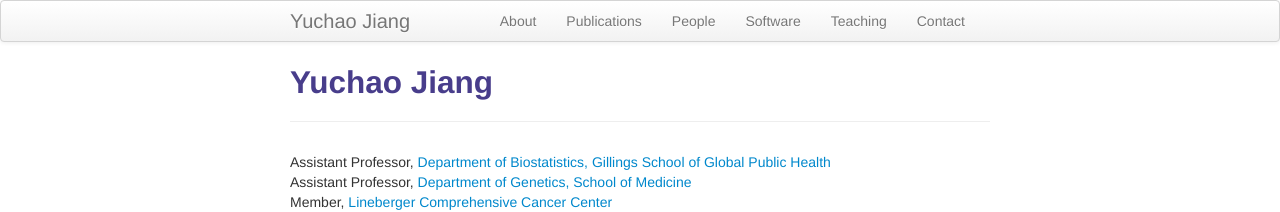
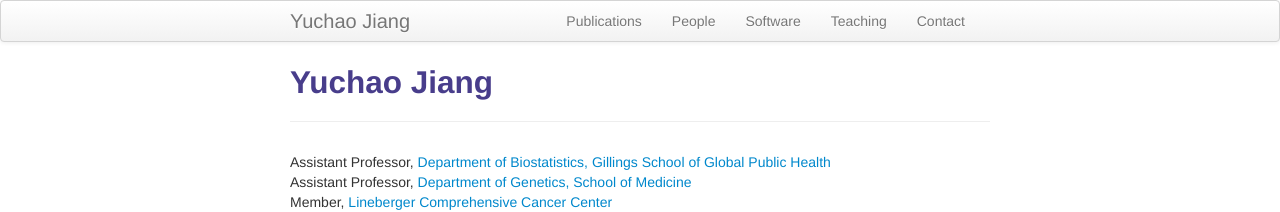
Before and after one commit to yuchaojiang/yuchaojiang.github.io, a Jekyll site: the page built from index.md, in a window 1280 px wide. Shown: the top 212 px of the page. Built offline with Jekyll 4.4.1, drawn with Linux system fonts in a browser that asks for light colours.

Commit message:
Update default.html

```diff
--- a/_includes/themes/twitter/default.html
+++ b/_includes/themes/twitter/default.html
@@ -35,7 +35,6 @@
         <div class="container-narrow">
           <a class="brand" href="{{ HOME_PATH }}">{{ site.title }}</a>
           <ul class="nav">
-              <li><a href="{{ BASE_PATH }}/pages/about.html">About</a></li>
               <li><a href="{{ BASE_PATH }}/pages/pubs.html">Publications</a></li>
               <li><a href="{{ BASE_PATH }}/pages/people.html">People</a></li>
               <li><a href="{{ BASE_PATH }}/pages/software.html">Software</a></li>
```
